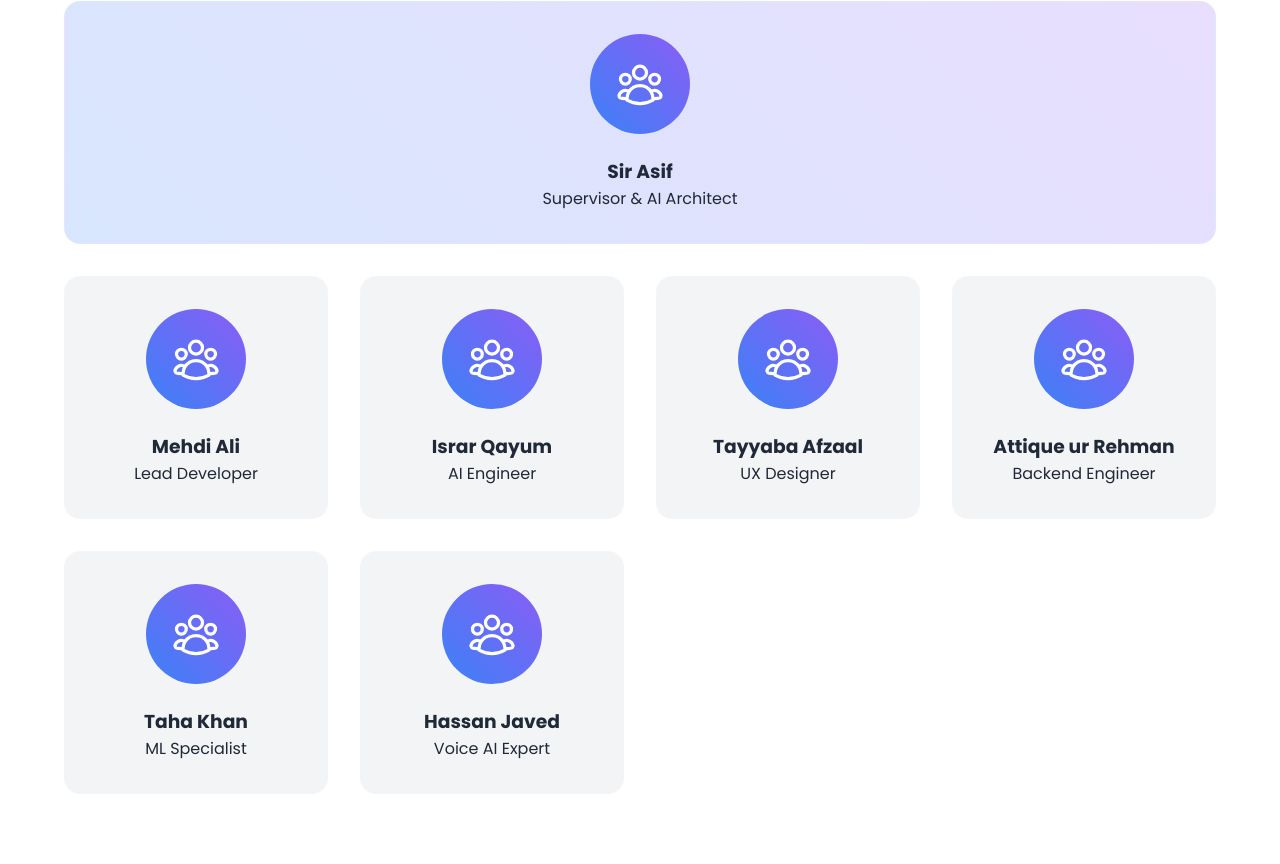
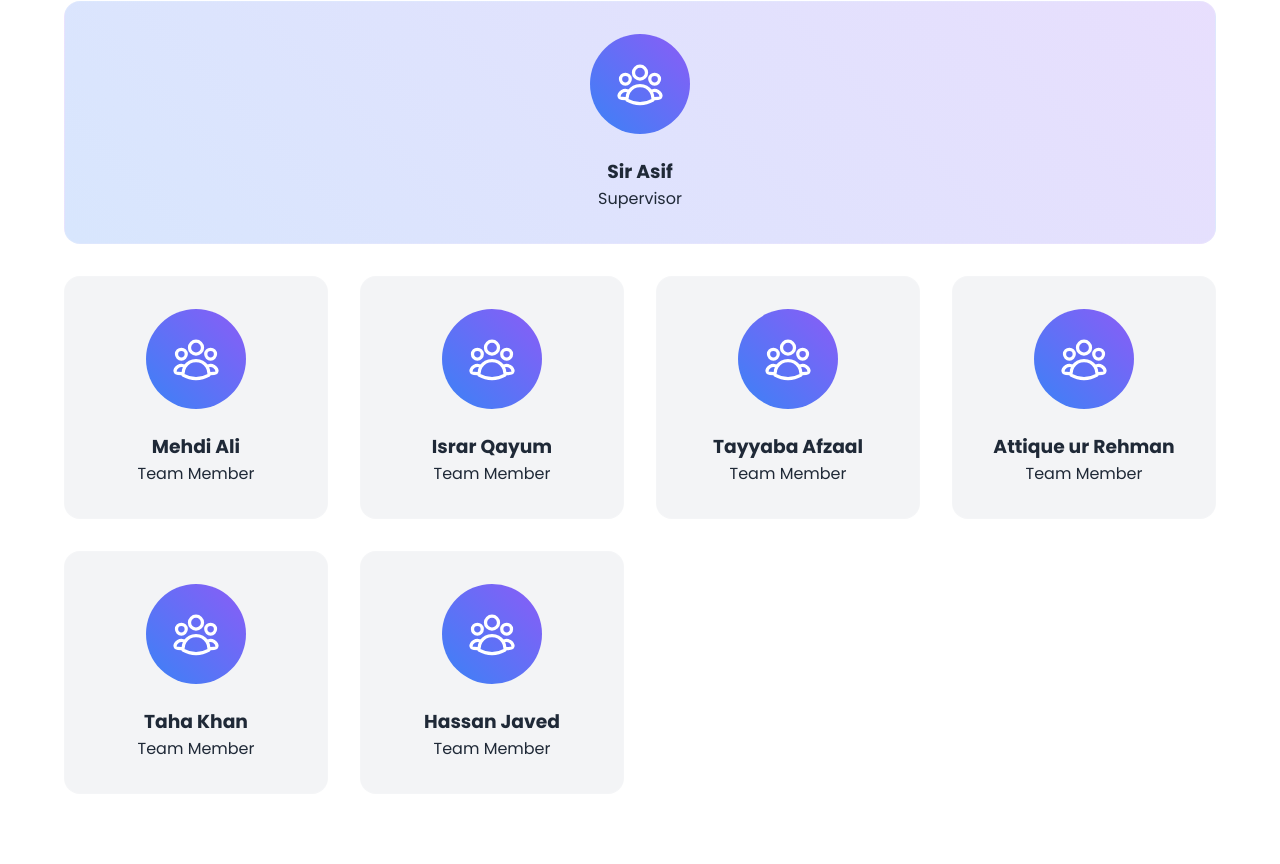
Before and after one commit to mehdikhan55/Voxa-AI, a React (Vite) app: page / in a window 1280 px wide. Shown: the part 2296-3160 px from the top of the page. Built offline with nearby package versions, Linux system fonts and the light colour scheme.

Commit message:
User checkpoint: Update styling of contact form and other UI elements.  Improved code formatting and readability.

```diff
--- a/src/App.css
+++ b/src/App.css
@@ -291,7 +291,7 @@ h1 {
 }
 
 .contact-form {
-  background: #ffffff;
+   background: rgba(26, 32, 44, 0.95);
   padding: 3rem;
   border-radius: 20px;
   border: 2px solid var(--primary);
--- a/src/App.jsx
+++ b/src/App.jsx
@@ -1,29 +1,41 @@
-
-import { useState } from 'react';
+import { useState } from "react";
 import {
-  SunIcon, MoonIcon, PhoneIcon, EnvelopeIcon, MapPinIcon,
-  BoltIcon, ClockIcon, UserGroupIcon, ChartBarIcon,
-  ChatBubbleBottomCenterTextIcon, CpuChipIcon, ShieldCheckIcon,
-  ArrowPathIcon, CheckCircleIcon, BeakerIcon
-} from '@heroicons/react/24/outline';
-import './App.css';
+  SunIcon,
+  MoonIcon,
+  PhoneIcon,
+  EnvelopeIcon,
+  MapPinIcon,
+  BoltIcon,
+  ClockIcon,
+  UserGroupIcon,
+  ChartBarIcon,
+  ChatBubbleBottomCenterTextIcon,
+  CpuChipIcon,
+  ShieldCheckIcon,
+  ArrowPathIcon,
+  CheckCircleIcon,
+  BeakerIcon,
+} from "@heroicons/react/24/outline";
+import "./App.css";
 
 export default function App() {
   const [darkMode, setDarkMode] = useState(false);
 
   const toggleDarkMode = () => {
     setDarkMode(!darkMode);
-    document.documentElement.classList.toggle('dark');
+    document.documentElement.classList.toggle("dark");
   };
 
   return (
-    <div className={`app ${darkMode ? 'dark' : ''}`}>
+    <div className={`app ${darkMode ? "dark" : ""}`}>
       <nav>
-        <div className="logo">
-          VOXA AI
-        </div>
+        <div className="logo">VOXA AI</div>
         <button onClick={toggleDarkMode} className="theme-toggle">
-          {darkMode ? <SunIcon className="icon" /> : <MoonIcon className="icon" />}
+          {darkMode ? (
+            <SunIcon className="icon" />
+          ) : (
+            <MoonIcon className="icon" />
+          )}
         </button>
       </nav>
 
@@ -32,23 +44,40 @@ export default function App() {
           <BoltIcon className="icon" />
           Powered by Advanced AI
         </div>
-        <h1>Hospital Appointments Made Simple with <span className="highlight">AI Voice Agent</span></h1>
-        <p className="hero-subtitle">Revolutionizing Healthcare Scheduling Through Intelligent Voice Technology</p>
+        <h1>
+          Hospital Appointments Made Simple with{" "}
+          <span className="highlight">AI Voice Agent</span>
+        </h1>
+        <p className="hero-subtitle">
+          Revolutionizing Healthcare Scheduling Through Intelligent Voice
+          Technology
+        </p>
         <div className="hero-features">
-          <div><CheckCircleIcon className="icon" /> Smart Scheduling</div>
-          <div><ClockIcon className="icon" /> 24/7 Availability</div>
-          <div><BeakerIcon className="icon" /> AI-Powered</div>
+          <div>
+            <CheckCircleIcon className="icon" /> Smart Scheduling
+          </div>
+          <div>
+            <ClockIcon className="icon" /> 24/7 Availability
+          </div>
+          <div>
+            <BeakerIcon className="icon" /> AI-Powered
+          </div>
         </div>
         <button className="cta-button">Experience the Future</button>
       </section>
 
       <section className="benefits">
-        <h2>Why Choose <span className="highlight">Voxa AI</span></h2>
+        <h2>
+          Why Choose <span className="highlight">Voxa AI</span>
+        </h2>
         <div className="benefits-grid">
           <div className="benefit-card">
             <ClockIcon className="card-icon" />
             <h3>24/7 Availability</h3>
-            <p>Book appointments anytime, anywhere with our always-on AI assistant</p>
+            <p>
+              Book appointments anytime, anywhere with our always-on AI
+              assistant
+            </p>
           </div>
           <div className="benefit-card">
             <ChartBarIcon className="card-icon" />
@@ -69,7 +98,9 @@ export default function App() {
       </section>
 
       <section className="how-it-works">
-        <h2>How Our <span className="highlight">AI Voice Agent</span> Works</h2>
+        <h2>
+          How Our <span className="highlight">AI Voice Agent</span> Works
+        </h2>
         <div className="steps">
           <div className="step">
             <div className="step-number">1</div>
@@ -100,8 +131,13 @@ export default function App() {
 
       <section className="demo">
         <div className="demo-content">
-          <h2>Experience Our <span className="highlight">AI Voice Agent</span></h2>
-          <p>Call our demo line to interact with our intelligent scheduling assistant</p>
+          <h2>
+            Experience Our <span className="highlight">AI Voice Agent</span>
+          </h2>
+          <p>
+            Call our demo line to interact with our intelligent scheduling
+            assistant
+          </p>
           <div className="phone-number">
             <PhoneIcon className="icon" />
             <span>+1 224 2342434</span>
@@ -111,42 +147,44 @@ export default function App() {
       </section>
 
       <section className="team">
-        <h2>Meet Our <span className="highlight">Visionary Team</span></h2>
+        <h2>
+          Meet Our <span className="highlight">Visionary Team</span>
+        </h2>
         <div className="team-grid">
           <div className="team-member supervisor">
             <UserGroupIcon className="avatar-icon" />
             <h3>Sir Asif</h3>
-            <p>Supervisor & AI Architect</p>
+            <p>Supervisor</p>
           </div>
           <div className="team-member">
             <UserGroupIcon className="avatar-icon" />
             <h3>Mehdi Ali</h3>
-            <p>Lead Developer</p>
+            <p>Team Member</p>
           </div>
           <div className="team-member">
             <UserGroupIcon className="avatar-icon" />
             <h3>Israr Qayum</h3>
-            <p>AI Engineer</p>
+            <p>Team Member</p>
           </div>
           <div className="team-member">
             <UserGroupIcon className="avatar-icon" />
             <h3>Tayyaba Afzaal</h3>
-            <p>UX Designer</p>
+            <p>Team Member</p>
           </div>
           <div className="team-member">
             <UserGroupIcon className="avatar-icon" />
             <h3>Attique ur Rehman</h3>
-            <p>Backend Engineer</p>
+            <p>Team Member</p>
           </div>
           <div className="team-member">
             <UserGroupIcon className="avatar-icon" />
             <h3>Taha Khan</h3>
-            <p>ML Specialist</p>
+            <p>Team Member</p>
           </div>
           <div className="team-member">
             <UserGroupIcon className="avatar-icon" />
             <h3>Hassan Javed</h3>
-            <p>Voice AI Expert</p>
+            <p>Team Member</p>
           </div>
         </div>
       </section>
@@ -154,19 +192,37 @@ export default function App() {
       <section className="contact">
         <div className="contact-container">
           <div className="contact-form">
-            <h2>Connect With <span className="highlight">The Future</span></h2>
-            <p className="contact-subtitle">Ready to revolutionize your healthcare scheduling?</p>
+            <h2 style={{ text: "" }}>
+              Connect With <span className="highlight">The Future</span>
+            </h2>
+            <p className="contact-subtitle">
+              Ready to revolutionize your healthcare scheduling?
+            </p>
             <form className="future-form">
               <div className="form-group">
-                <input type="text" placeholder="Your Name" className="future-input" />
+                <input
+                  type="text"
+                  placeholder="Your Name"
+                  className="future-input"
+                />
               </div>
               <div className="form-group">
-                <input type="email" placeholder="Your Email" className="future-input" />
+                <input
+                  type="email"
+                  placeholder="Your Email"
+                  className="future-input"
+                />
               </div>
               <div className="form-group">
-                <textarea placeholder="Your Message" className="future-input" rows="4"></textarea>
+                <textarea
+                  placeholder="Your Message"
+                  className="future-input"
+                  rows="4"
+                ></textarea>
               </div>
-              <button type="submit" className="future-button">Send Message</button>
+              <button type="submit" className="future-button">
+                Send Message
+              </button>
             </form>
           </div>
           <div className="contact-details">
```
